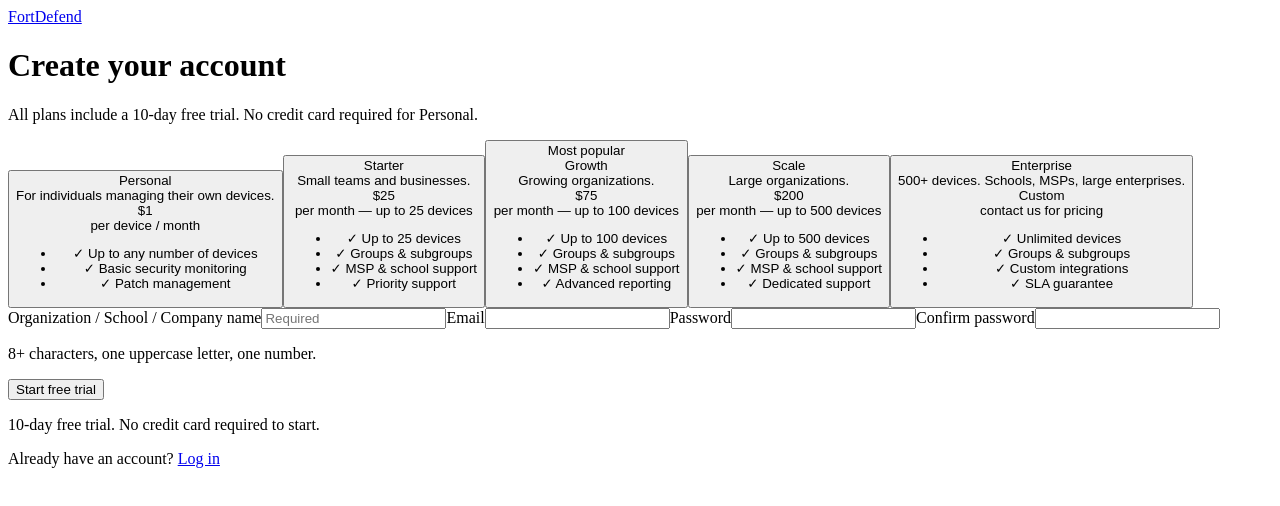
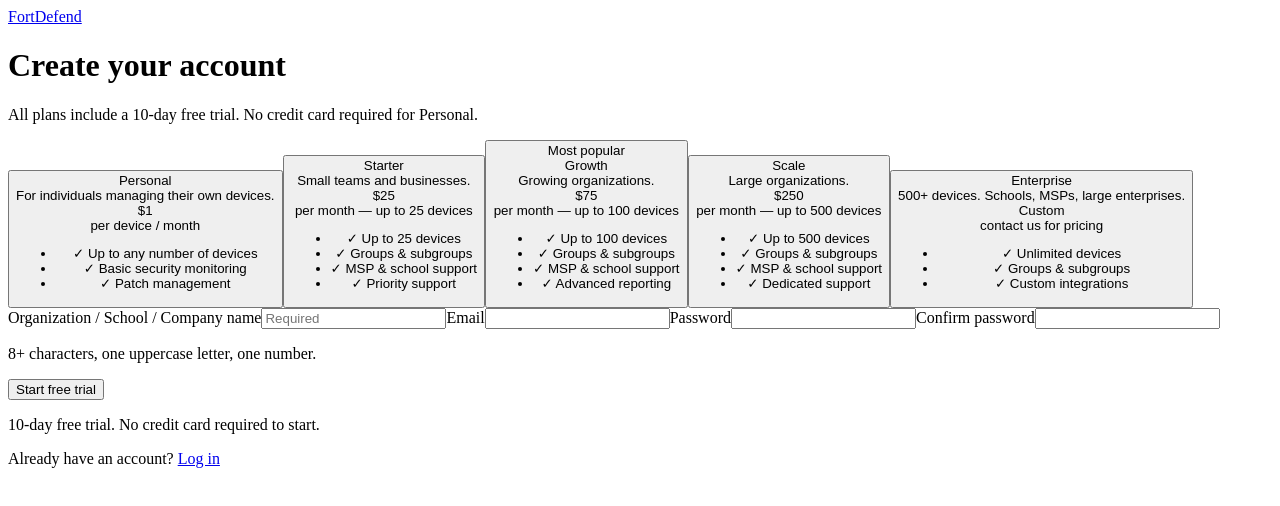
Before and after one commit to Green-Apple-Tech/FortDefend, a React (Vite) app in the folder client/: page /signup in a window 1280 px wide. Shown: the top 506 px of the page. Built offline with nearby package versions, Linux system fonts and the light colour scheme; the HTML template or start-up script is replaced by a standard one.

Commit message:
Update Signup.jsx

```diff
--- a/client/src/pages/Signup.jsx
+++ b/client/src/pages/Signup.jsx
@@ -38,7 +38,7 @@ const PLANS = [
     id: 'scale',
     label: 'Scale',
     description: 'Large organizations.',
-    price: '$200',
+    price: '$250',
     priceSub: 'per month — up to 500 devices',
     features: ['Up to 500 devices', 'Groups & subgroups', 'MSP & school support', 'Dedicated support'],
     role: 'admin',
@@ -50,7 +50,7 @@ const PLANS = [
     description: '500+ devices. Schools, MSPs, large enterprises.',
     price: 'Custom',
     priceSub: 'contact us for pricing',
-    features: ['Unlimited devices', 'Groups & subgroups', 'Custom integrations', 'SLA guarantee'],
+    features: ['Unlimited devices', 'Groups & subgroups', 'Custom integrations'],
     role: 'admin',
     highlight: false,
   },
```
